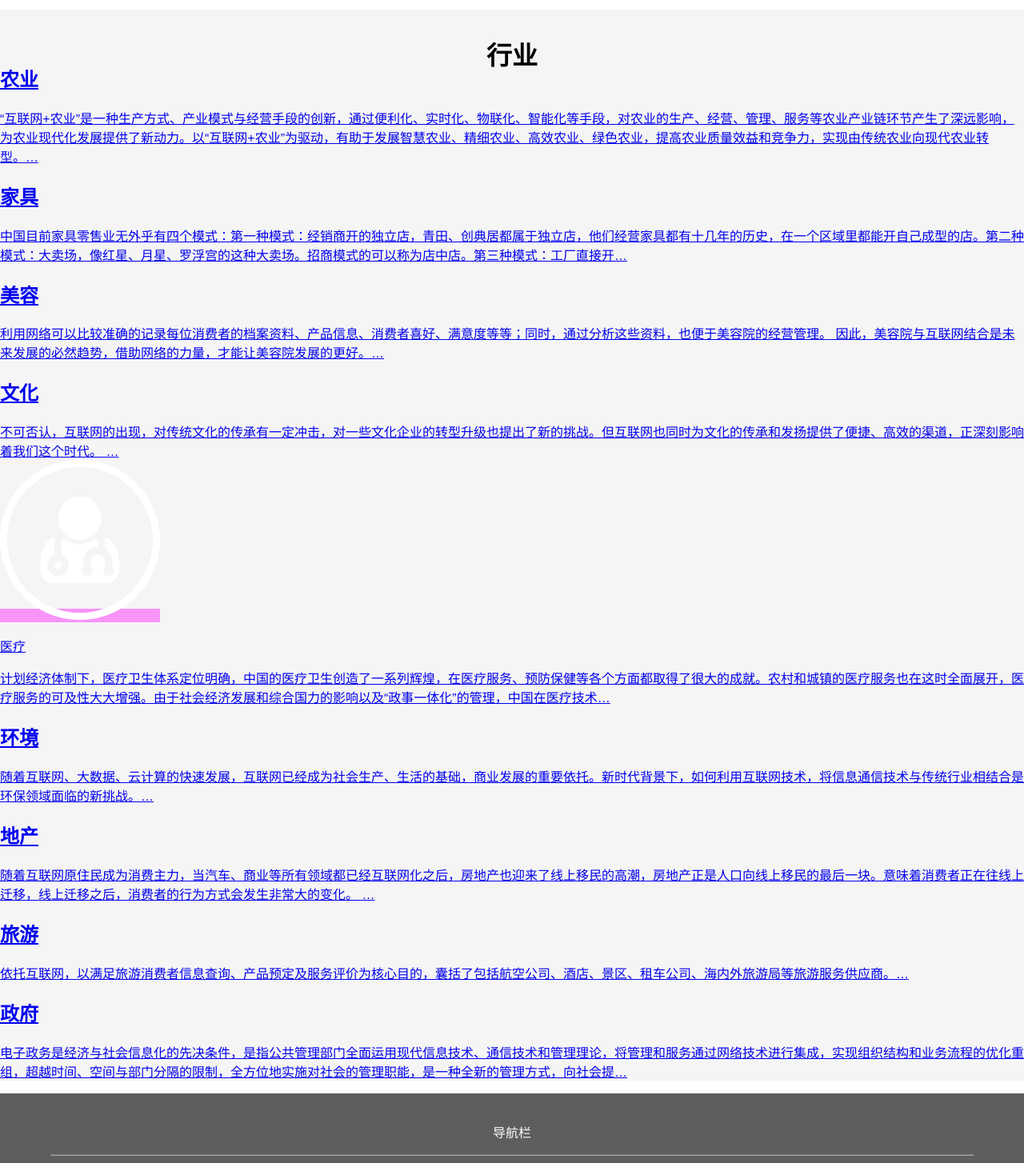
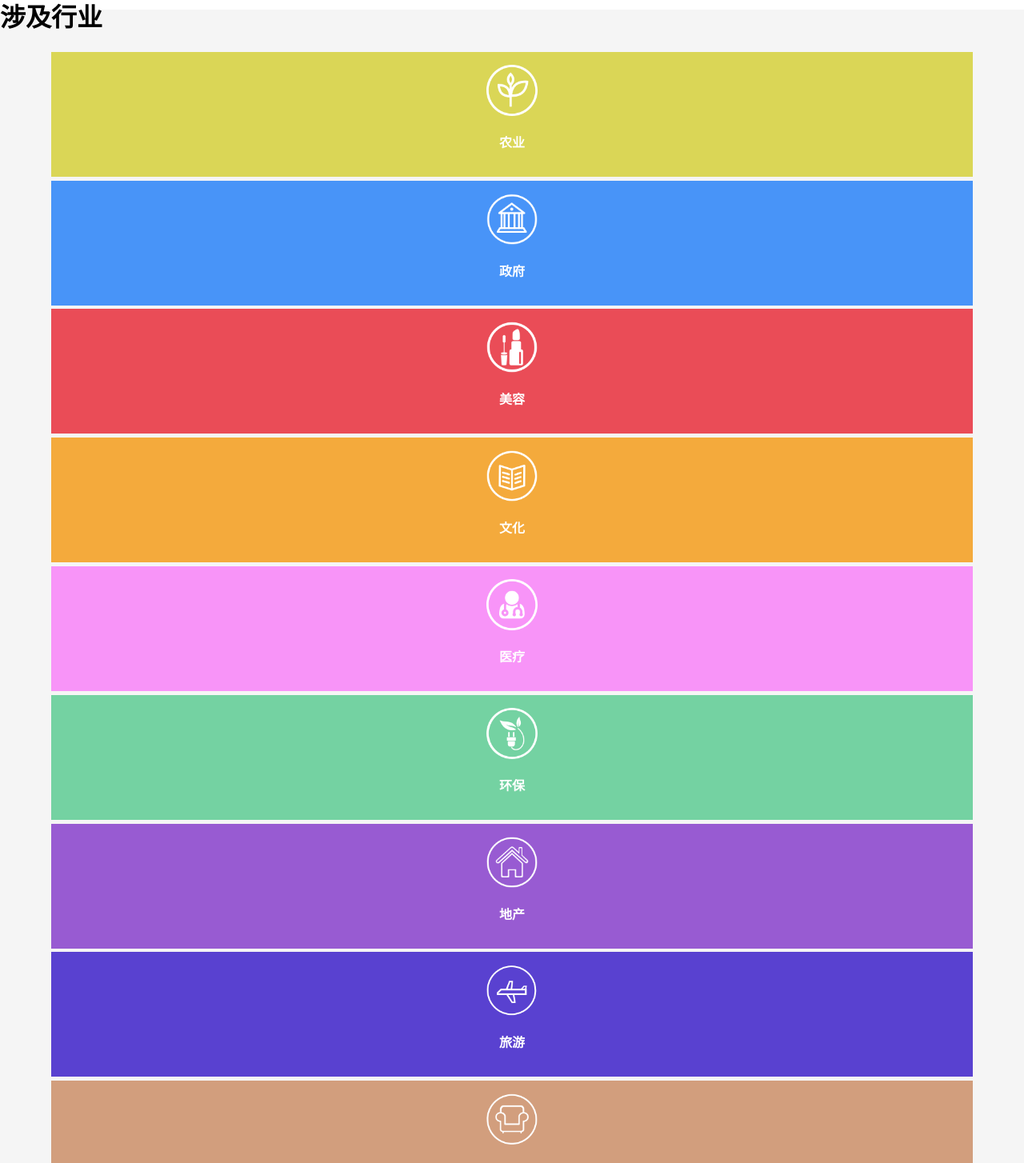
Before and after one commit to dyk98/weinuo_home, a Vue app in the folder phone_front_end/: page /#/industry in a window 1280 px wide. Shown: the part 100-1554 px from the top of the page at 80% size. Built offline with nearby package versions, Linux system fonts and the light colour scheme.

Commit message:
feat修改了industry的样式

```diff
--- a/phone_front_end/src/components/industry.vue
+++ b/phone_front_end/src/components/industry.vue
@@ -2,157 +2,94 @@
     <!--行业-->
     <div class="industry_area" style="height: auto">
         <div class="section_title">
-            <h3>行业</h3>
+            <h3>涉及行业</h3>
         </div>
-        <ul>
+        <div class="container">
+        <ul style="text-align: center">
 
-            <li class="pagelist wlist1">
-                <div class="plimg wlimg">
-                    <a href="/works_show.aspx?id=180"><span class="icon icon-beer"></span></a>
+            <div class="pagelist"  style="background-color: #dad656;" >
+                <div class="section">
+                    <router-link class="list" to="/industry/Agriculture">
+                        <img src="/static/img/nongye.png" alt="">
+                        <p>农业</p>
+                    </router-link>
+                </div>
             </div>
 
-                <h2 class="plname wlname"><a href="/works_show.aspx?id=180">农业</a></h2>
-                <div class="plcon wlcon"><a href="/works_show.aspx?id=180">
-                    “互联网+农业”是一种生产方式、产业模式与经营手段的创新，通过便利化、实时化、物联化、智能化等手段，对农业的生产、经营、管理、服务等农业产业链环节产生了深远影响，为农业现代化发展提供了新动力。以“互联网+农业”为驱动，有助于发展智慧农业、精细农业、高效农业、绿色农业，提高农业质量效益和竞争力，实现由传统农业向现代农业转型。…
-                </a>
+            <div class="pagelist"  style="background-color: #4894f8;" >
+                <div class="section">
+                    <router-link class="list"  to="/industry/Government">
+                        <img src="/static/img/zhengfu.png" alt="">
+                        <p>政府</p>
+                    </router-link>
                 </div>
-                <div class="btnmore">
-                    <a class="more animated fadeIn" href="/works_show.aspx?id=180"><span class="icon icon-detail"></span></a>
-                    <a class="on animated fadeIn" href="/works_show.aspx?id=180"><span class="icon icon-detail-on"></span></a>
-                </div>
-            </li>
-
-            <li class="pagelist wlist2">
-                <div class="plimg wlimg">
-                    <a href="/works_show.aspx?id=183"><span class="icon icon-workspace"></span></a>
             </div>
 
-                <h2 class="plname wlname"><a href="/works_show.aspx?id=183">家具</a></h2>
-                <div class="plcon wlcon"><a href="/works_show.aspx?id=183">
-                    中国目前家具零售业无外乎有四个模式：第一种模式：经销商开的独立店，青田、创典居都属于独立店，他们经营家具都有十几年的历史，在一个区域里都能开自己成型的店。第二种模式：大卖场，像红星、月星、罗浮宫的这种大卖场。招商模式的可以称为店中店。第三种模式：工厂直接开…
-                </a>
+            <div class="pagelist"  style="background-color: #ea4c57;" >
+                <div class="section">
+                    <router-link class="list"  to="/industry/Cosmetology">
+                        <img src="/static/img/meirong.png" alt="">
+                        <p>美容</p>
+                    </router-link>
                 </div>
-                <div class="btnmore">
-                    <a class="more animated fadeIn" href="/works_show.aspx?id=183"><span class="icon icon-detail"></span></a>
-                    <a class="on animated fadeIn" href="/works_show.aspx?id=183"><span class="icon icon-detail-on"></span></a>
-                </div>
-            </li>
-
-            <li class="pagelist wlist3">
-                <div class="plimg wlimg">
-                    <a href="/works_show.aspx?id=182"><span class="icon icon-shirt"></span></a>
             </div>
 
-                <h2 class="plname wlname"><a href="/works_show.aspx?id=182">美容</a></h2>
-                <div class="plcon wlcon"><a href="/works_show.aspx?id=182">
-                    利用网络可以比较准确的记录每位消费者的档案资料、产品信息、消费者喜好、满意度等等；同时，通过分析这些资料，也便于美容院的经营管理。 因此，美容院与互联网结合是未来发展的必然趋势，借助网络的力量，才能让美容院发展的更好。…
-                </a>
+            <div class="pagelist"  style="background-color: #f4aa3c;" >
+                <div class="section">
+                    <router-link class="list"  to="/industry/Culture">
+                        <img src="/static/img/wenhua.png" alt="">
+                        <p>文化</p>
+                    </router-link>
                 </div>
-                <div class="btnmore">
-                    <a class="more animated fadeIn" href="/works_show.aspx?id=182"><span class="icon icon-detail"></span></a>
-                    <a class="on animated fadeIn" href="/works_show.aspx?id=182"><span class="icon icon-detail-on"></span></a>
-                </div>
-            </li>
-
-            <li class="pagelist wlist4">
-                <div class="plimg wlimg">
-                    <a href="/works_show.aspx?id=185"><span class="icon icon-leaf"></span></a>
             </div>
 
-                <h2 class="plname wlname"><a href="/works_show.aspx?id=185">文化</a></h2>
-                <div class="plcon wlcon"><a href="/works_show.aspx?id=185">
-                    不可否认，互联网的出现，对传统文化的传承有一定冲击，对一些文化企业的转型升级也提出了新的挑战。但互联网也同时为文化的传承和发扬提供了便捷、高效的渠道，正深刻影响着我们这个时代。 …
-                </a>
+
+            <div class="pagelist" style=" background-color: #f894f8;" >
+                <div class="section">
+                    <router-link class="list"to="/industry/Medical">
+                        <img src="/static/img/yiliao.png" alt="">
+                        <p>医疗</p>
+                    </router-link>
                 </div>
-                <div class="btnmore">
-                    <a class="more animated fadeIn" href="/works_show.aspx?id=185"><span class="icon icon-detail"></span></a>
-                    <a class="on animated fadeIn" href="/works_show.aspx?id=185"><span class="icon icon-detail-on"></span></a>
-                </div>
-            </li>
-
-            <li class="pagelist wlist5">
-                <div class="plimg wlimg">
-                    <a href="/works_show.aspx?id=186"><span class="icon icon-sister"></span></a>
             </div>
 
-                <router-link class="industry_icon_m" style=" background-color: #f894f8;" to="/industry/Medical">
-                    <img src="/static/img/yiliao.png" alt="">
-                    <p>医疗</p>
-
-                <div class="plcon wlcon">
-                    计划经济体制下，医疗卫生体系定位明确，中国的医疗卫生创造了一系列辉煌，在医疗服务、预防保健等各个方面都取得了很大的成就。农村和城镇的医疗服务也在这时全面展开，医疗服务的可及性大大增强。由于社会经济发展和综合国力的影响以及“政事一体化”的管理，中国在医疗技术…</a>
+            <div class="pagelist" style="background-color: #74d2a2;" >
+                <div class="section">
+                    <router-link class="list"  to="/industry/Environment">
+                        <img src="/static/img/huanbao.png" alt="">
+                        <p>环保</p>
+                    </router-link>
                 </div>
-                </router-link>
-                <div class="btnmore">
-                    <a class="more animated fadeIn" href="/works_show.aspx?id=186"><span class="icon icon-detail"></span></a>
-                    <a class="on animated fadeIn" href="/works_show.aspx?id=186"><span class="icon icon-detail-on"></span></a>
-                </div>
-            </li>
-
-            <li class="pagelist wlist6">
-                <div class="plimg wlimg">
-                    <a href="/works_show.aspx?id=181"><span class="icon icon-cart-full"></span></a>
             </div>
 
-                <h2 class="plname wlname"><a href="/works_show.aspx?id=181">环境</a></h2>
-                <div class="plcon wlcon"><a href="/works_show.aspx?id=181">
-                    随着互联网、大数据、云计算的快速发展，互联网已经成为社会生产、生活的基础，商业发展的重要依托。新时代背景下，如何利用互联网技术，将信息通信技术与传统行业相结合是环保领域面临的新挑战。…
-                </a>
+            <div class="pagelist" style="background-color: #985bd2;" >
+                <div class="section">
+                    <router-link class="list"  to="/industry/RealEstate">
+                        <img src="/static/img/fangchan.png" alt="">
+                        <p>地产</p>
+                    </router-link>
                 </div>
-                <div class="btnmore">
-                    <a class="more animated fadeIn" href="/works_show.aspx?id=181"><span class="icon icon-detail"></span></a>
-                    <a class="on animated fadeIn" href="/works_show.aspx?id=181"><span class="icon icon-detail-on"></span></a>
-                </div>
-            </li>
-
-            <li class="pagelist wlist7">
-                <div class="plimg wlimg">
-                    <a href="/works_show.aspx?id=184"><span class="icon icon-plane"></span></a>
             </div>
 
-                <h2 class="plname wlname"><a href="/works_show.aspx?id=184">地产</a></h2>
-                <div class="plcon wlcon"><a href="/works_show.aspx?id=184">
-                    随着互联网原住民成为消费主力，当汽车、商业等所有领域都已经互联网化之后，房地产也迎来了线上移民的高潮，房地产正是人口向线上移民的最后一块。意味着消费者正在往线上迁移，线上迁移之后，消费者的行为方式会发生非常大的变化。 …
-                </a>
+            <div class="pagelist" style="background-color: #5941d0;" >
+                <div class="section">
+                    <router-link class="list"  to="/industry/Tourism">
+                        <img src="/static/img/lvyou.png" alt="">
+                        <p>旅游</p>
+                    </router-link>
                 </div>
-                <div class="btnmore">
-                    <a class="more animated fadeIn" href="/works_show.aspx?id=184"><span class="icon icon-detail"></span></a>
-                    <a class="on animated fadeIn" href="/works_show.aspx?id=184"><span class="icon icon-detail-on"></span></a>
-                </div>
-            </li>
-
-            <li class="pagelist wlist8">
-                <div class="plimg wlimg">
-                    <a href="/works_show.aspx?id=187"><span class="icon icon-balance"></span></a>
             </div>
 
-                <h2 class="plname wlname"><a href="/works_show.aspx?id=187">旅游</a></h2>
-                <div class="plcon wlcon"><a href="/works_show.aspx?id=187">
-                    依托互联网，以满足旅游消费者信息查询、产品预定及服务评价为核心目的，囊括了包括航空公司、酒店、景区、租车公司、海内外旅游局等旅游服务供应商。…
-                </a>
+            <div class="pagelist" style="background-color: #d29e7d;" >
+                <div class="section">
+                    <router-link class="list"  to="/industry/Furniture">
+                        <img src="/static/img/jiaju.png" alt="">
+                        <p>家具</p>
+                    </router-link>
                 </div>
-                <div class="btnmore">
-                    <a class="more animated fadeIn" href="/works_show.aspx?id=187"><span class="icon icon-detail"></span></a>
-                    <a class="on animated fadeIn" href="/works_show.aspx?id=187"><span class="icon icon-detail-on"></span></a>
             </div>
-            </li>
-
-            <li class="pagelist wlist9">
-                <div class="plimg wlimg">
-                    <a href="/works_show.aspx?id=188"><span class="icon icon-sport-car"></span></a>
+        </ul>
         </div>
-
-                <h2 class="plname wlname"><a href="/works_show.aspx?id=188">政府</a></h2>
-                <div class="plcon wlcon"><a href="/works_show.aspx?id=188">
-                    电子政务是经济与社会信息化的先决条件，是指公共管理部门全面运用现代信息技术、通信技术和管理理论，将管理和服务通过网络技术进行集成，实现组织结构和业务流程的优化重组，超越时间、空间与部门分隔的限制，全方位地实施对社会的管理职能，是一种全新的管理方式，向社会提…</a>
-                </div>
-                <div class="btnmore">
-                    <a class="more animated fadeIn" href="/works_show.aspx?id=188"><span class="icon icon-detail"></span></a>
-                    <a class="on animated fadeIn" href="/works_show.aspx?id=188"><span class="icon icon-detail-on"></span></a>
-                </div>
-            </li>
-
-        </ul>
     </div>
 
 </template>
@@ -191,6 +128,23 @@
         }
     .section_title {
         height: 3em;
-        text-align: center;
+        text-align: left;
+        position: relative;
+        top: -3em;
+    }
+    .container img {
+        width: 4em;
+    }
+    .pagelist {
+        width: 90%;
+        margin: 0.3em auto;
+        padding: 1em 0;
+    }
+    .container p {
+        color: #FFFFFF;
+        font-weight: bold;
+    }
+    .list {
+        text-decoration: none;
     }
 </style>
```
Lines whose indentation alone changed are shown as unchanged.
